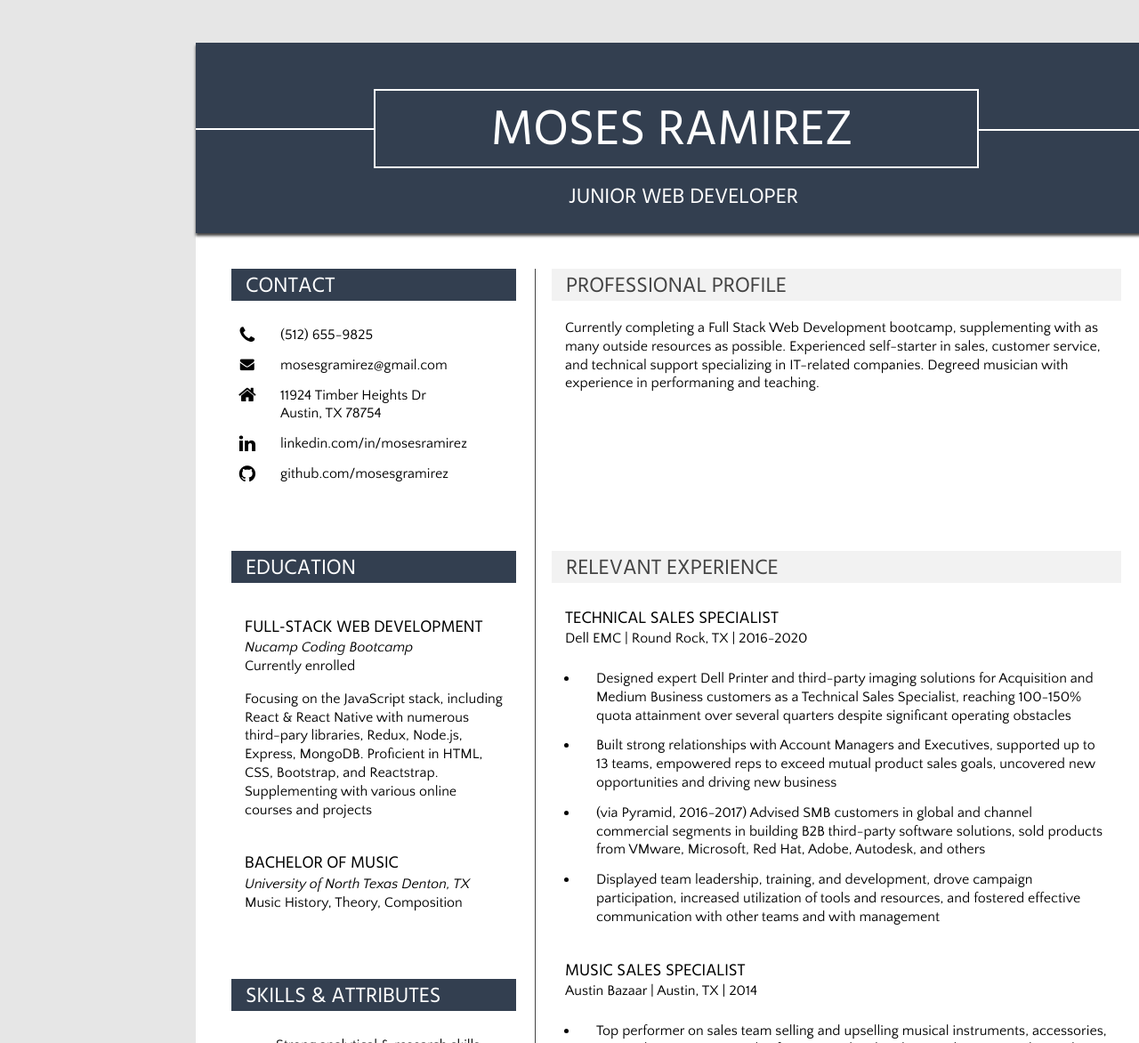
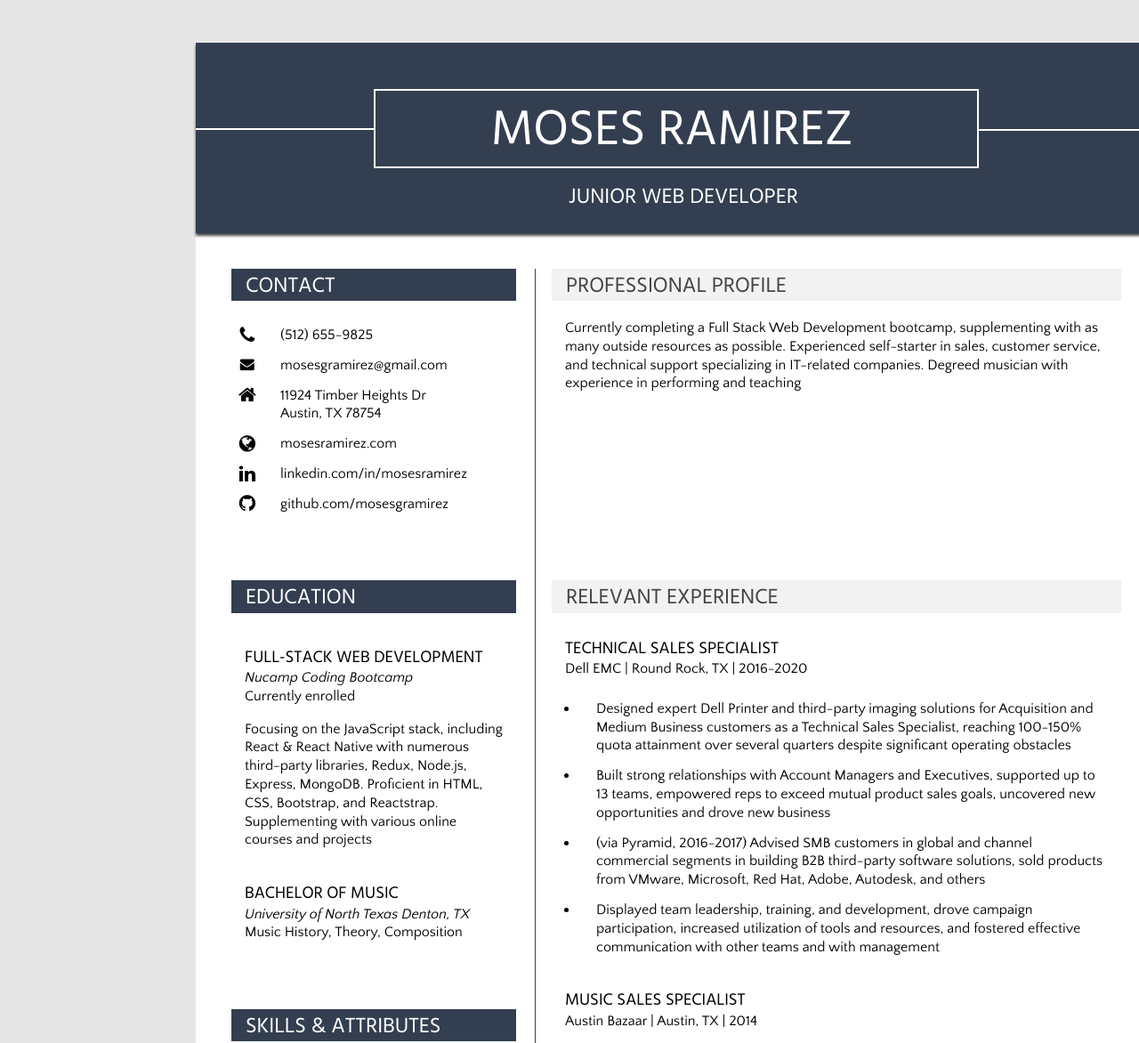
Before and after one commit to mosesgramirez/webdev-resume, a website: page index.html in a window 1280 px wide. Shown: the top 1172 px of the page at 89% size. Drawn offline with Linux system fonts and the light colour scheme.

Commit message:
Fix minor errors, update copy

```diff
--- a/index.html
+++ b/index.html
@@ -27,8 +27,9 @@
                 <li><span class="fa-li"><i class="fa fa-lg fa-phone"></i></span><a href="tel:1-512-655-9825">(512) 655-9825</a></li>
                 <li><span class="fa-li"><i class="fa fa-envelope"></i></span><a href="mailto:mosesgramirez@gmail.com">mosesgramirez@gmail.com</a></li>
                 <li><span class="fa-li"><i class="fa fa-lg fa-home"></i></span>11924 Timber Heights Dr<br>Austin, TX 78754</li>
+                <li><span class="fa-li"><i class="fa fa-lg fa-globe"></i></span><a href="https://mosesramirez.com/">mosesramirez.com</a></li>
                 <li><span class="fa-li"><i class="fa fa-lg fa-linkedin"></i></span><a href="https://www.linkedin.com/in/mosesramirez/">linkedin.com/in/mosesramirez</a></li>
-                <li><span class="fa-li"><i class="fa fa-lg fa-github"></i></span><a href="https://www.linkedin.com/in/mosesramirez/">github.com/mosesgramirez</a></li>
+                <li><span class="fa-li"><i class="fa fa-lg fa-github"></i></span><a href="https://github.com/mosesgramirez/">github.com/mosesgramirez</a></li>
             </ul>
         </div>
         <div class="education grid-item">
@@ -36,7 +37,7 @@
             <h3>Full-Stack Web Development</h3>
             <p><em>Nucamp Coding Bootcamp</em><br />
             Currently enrolled</p>
-            <p>Focusing on the JavaScript stack, including React & React Native with numerous third-pary libraries, Redux, Node.js, Express, MongoDB. Proficient in HTML, CSS, Bootstrap, and Reactstrap. Supplementing with various online courses and projects</p>
+            <p>Focusing on the JavaScript stack, including React & React Native with numerous third-party libraries, Redux, Node.js, Express, MongoDB. Proficient in HTML, CSS, Bootstrap, and Reactstrap. Supplementing with various online courses and projects</p>
             <h3>Bachelor of Music</h3>
             <p><em>University of North Texas Denton, TX</em><br />
             Music History, Theory, Composition</p>
@@ -61,7 +62,7 @@
         </div>
         <div class="profile">
             <h2 class="sub-heading">Professional Profile</h2>
-            <p>Currently completing a Full Stack Web Development bootcamp, supplementing with as many outside resources as possible. Experienced self-starter in sales, customer service, and technical support specializing in IT-related companies. Degreed musician with experience in performaning and teaching.</p>
+            <p>Currently completing a Full Stack Web Development bootcamp, supplementing with as many outside resources as possible. Experienced self-starter in sales, customer service, and technical support specializing in IT-related companies. Degreed musician with experience in performing and teaching</p>
         </div>
         <div class="experience">
             <h2 class="sub-heading">Relevant Experience</h2>
@@ -69,7 +70,7 @@
             <p>Dell EMC | Round Rock, TX | 2016-2020</p>
             <ul>
                 <li>Designed expert Dell Printer and third-party imaging solutions for Acquisition and Medium Business customers as a Technical Sales Specialist, reaching 100-150% quota attainment over several quarters despite significant operating obstacles</li>
-                <li>Built strong relationships with Account Managers and Executives, supported up to 13 teams, empowered reps to exceed mutual product sales goals, uncovered new opportunities and driving new business</li>
+                <li>Built strong relationships with Account Managers and Executives, supported up to 13 teams, empowered reps to exceed mutual product sales goals, uncovered new opportunities and drove new business</li>
                 <li>(via Pyramid, 2016-2017) Advised SMB customers in global and channel commercial segments in building B2B third-party software solutions, sold products from VMware, Microsoft, Red Hat, Adobe, Autodesk, and others</li>
                 <li>Displayed team leadership, training, and development, drove campaign participation, increased utilization of tools and resources, and fostered effective communication with other teams and with management</li>
             </ul>
```
